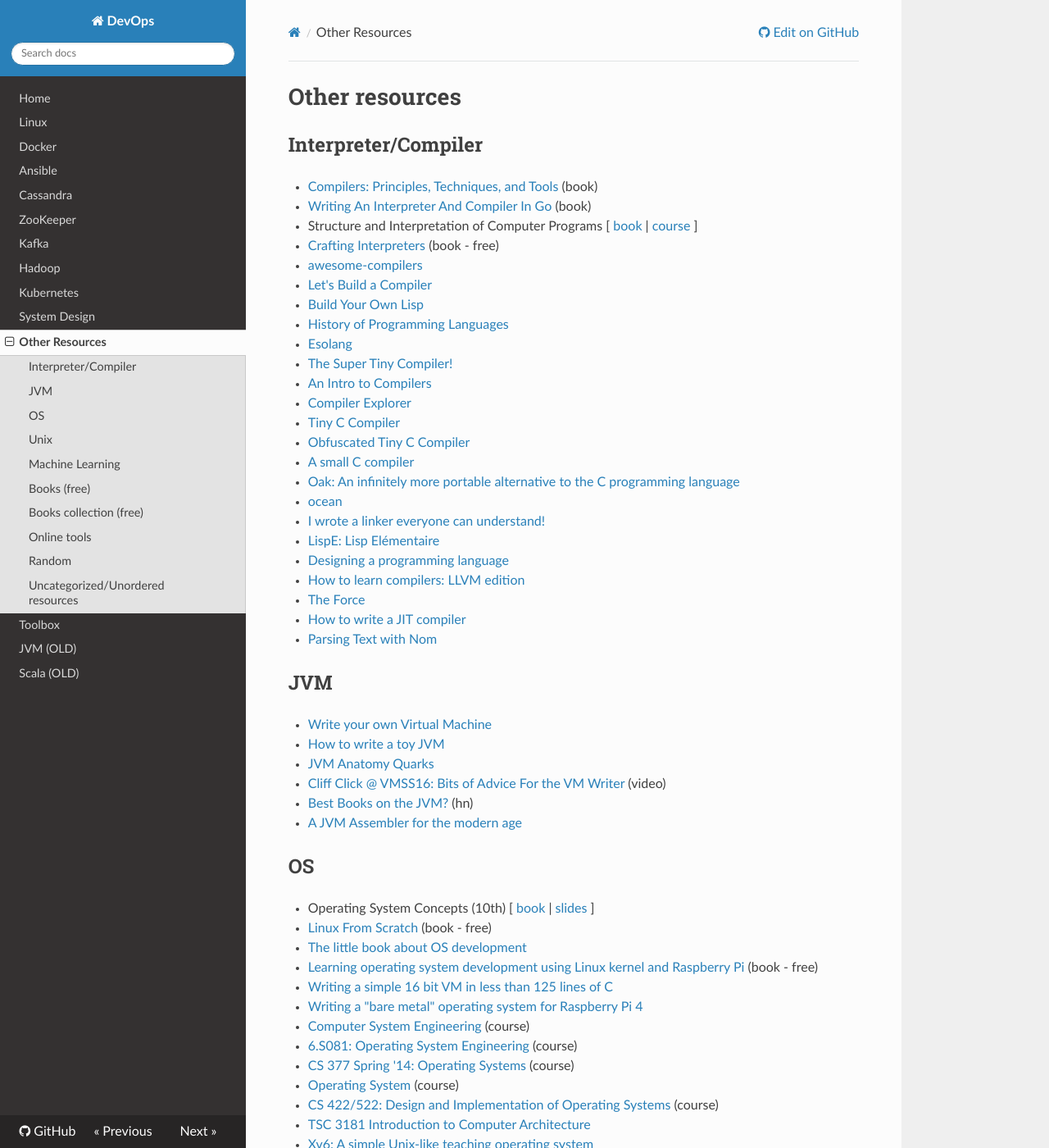
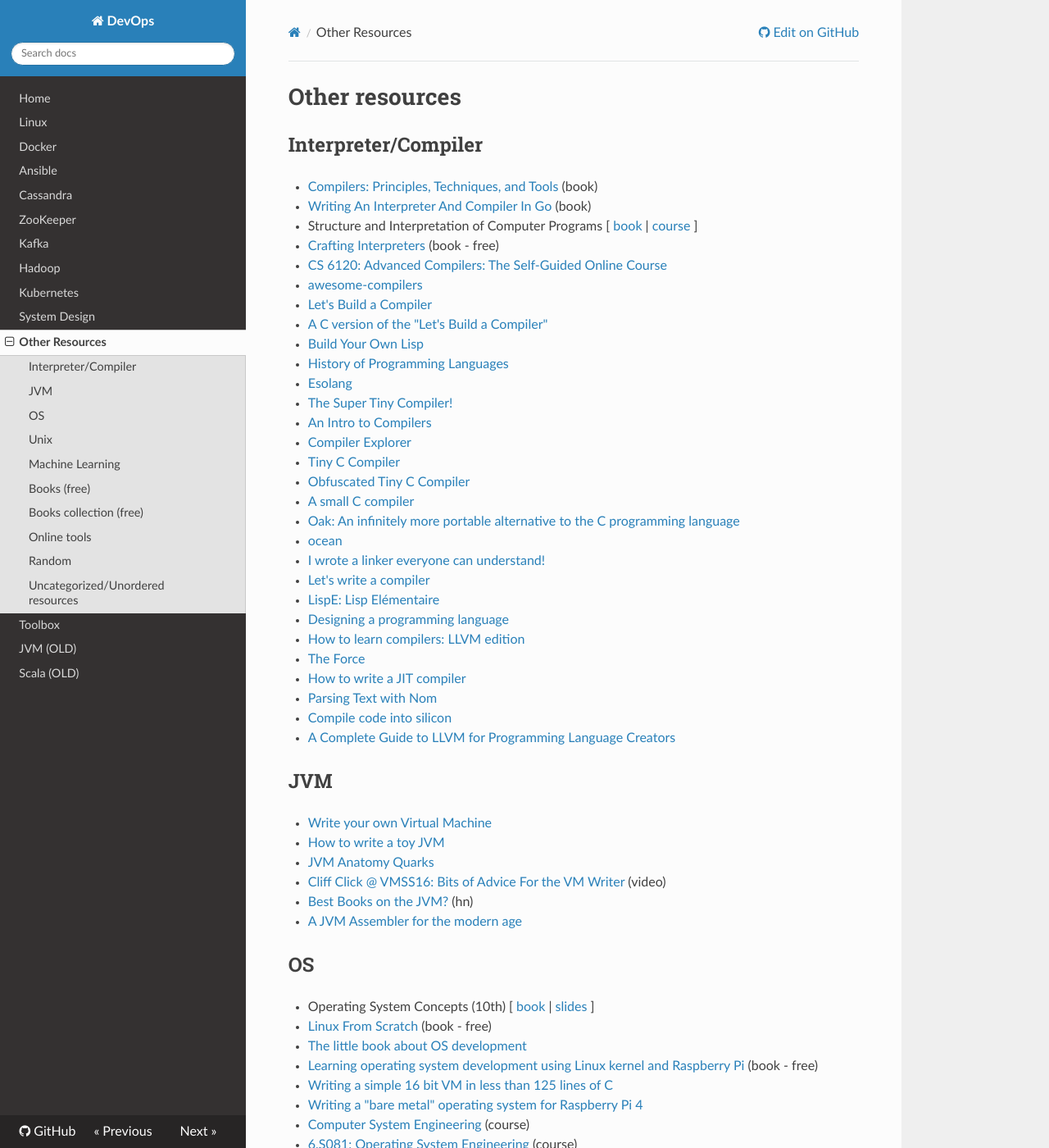
Before and after one commit to niqdev/devops, an MkDocs documentation site: the page built from docs/other-resources.md, in a window 1280 px wide and 1400 px high. Shown: the whole window at 82% size. Built offline with MkDocs 1.6.1, drawn with Linux system fonts in a browser that asks for light colours; nearby versions of some CDN libraries; some of the changed text lies outside the part shown.

Commit message:
update docs

```diff
--- a/docs/other-resources.md
+++ b/docs/other-resources.md
@@ -6,8 +6,10 @@
 * [Writing An Interpreter And Compiler In Go](https://gumroad.com/l/waiig_wacig_bundle) (book)
 * Structure and Interpretation of Computer Programs [ [book](https://mitpress.mit.edu/sites/default/files/sicp/index.html) | [course](https://ocw.mit.edu/courses/electrical-engineering-and-computer-science/6-001-structure-and-interpretation-of-computer-programs-spring-2005) ]
 * [Crafting Interpreters](https://craftinginterpreters.com) (book - free)
+* [CS 6120: Advanced Compilers: The Self-Guided Online Course](https://www.cs.cornell.edu/courses/cs6120/2020fa/self-guided)
 * [awesome-compilers](https://github.com/aalhour/awesome-compilers)
 * [Let's Build a Compiler](https://xmonader.github.io/letsbuildacompiler-pretty/about.html)
+* [A C version of the "Let's Build a Compiler"](https://github.com/lotabout/Let-s-build-a-compiler)
 * [Build Your Own Lisp](https://buildyourownlisp.com)
 * [History of Programming Languages](https://felleisen.org/matthias/7480-s21/index.html)
 * [Esolang](https://esolangs.org)
@@ -20,12 +22,15 @@
 * [Oak: An infinitely more portable alternative to the C programming language](http://github.com/adam-mcdaniel/oakc)
 * [ocean](https://github.com/riicchhaarrd/ocean)
 * [I wrote a linker everyone can understand!](https://briancallahan.net/blog/20210609.html)
+* [Let's write a compiler](https://briancallahan.net/blog/20210814.html)
 * [LispE: Lisp Elémentaire](https://github.com/naver/lispe/wiki)
 * [Designing a programming language](http://ducklang.org/designing-a-programming-language-i)
 * [How to learn compilers: LLVM edition](https://lowlevelbits.org/how-to-learn-compilers-llvm-edition)
 * [The Force](https://github.com/mirdaki/theforce)
 * [How to write a JIT compiler](https://github.com/spencertipping/jit-tutorial)
 * [Parsing Text with Nom](https://blog.adamchalmers.com/nom-chars)
+* [Compile code into silicon](https://www.siliconcompiler.com)
+* [A Complete Guide to LLVM for Programming Language Creators](https://mukulrathi.com/create-your-own-programming-language/llvm-ir-cpp-api-tutorial)
 
 ## JVM
 
@@ -67,6 +72,8 @@
 * [Chicago95](https://github.com/grassmunk/Chicago95)
 * [MenuetOS](https://www.menuetos.net)
 * [oasis](https://github.com/oasislinux/oasis)
+* [CS-3210, Spring 2020 - Build an operating system in Rust programming language](https://tc.gts3.org/cs3210/2020/spring/lab.html) (course)
+* [SnakeOS](https://github.com/trusch/snakeos)
 
 ## Unix
 
```
Also changed, not shown: other parts of docs/other-resources.md (+1 -0 lines), dev.txt (+5 -5 lines).
